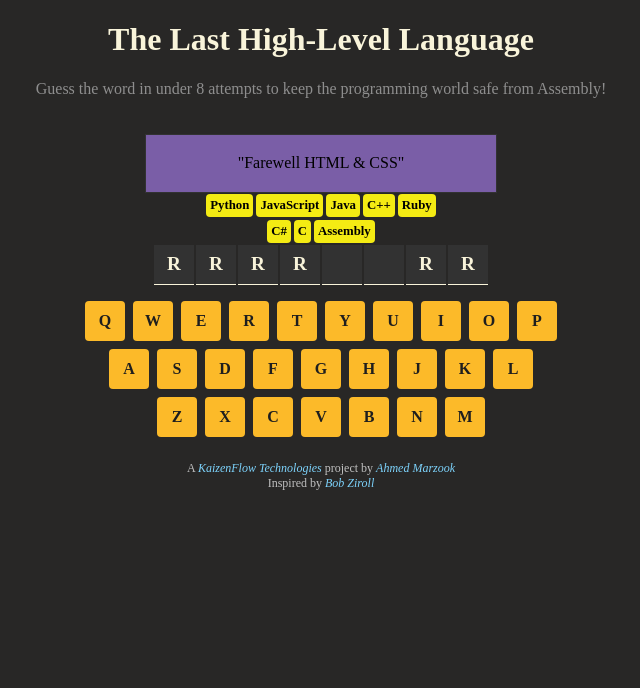
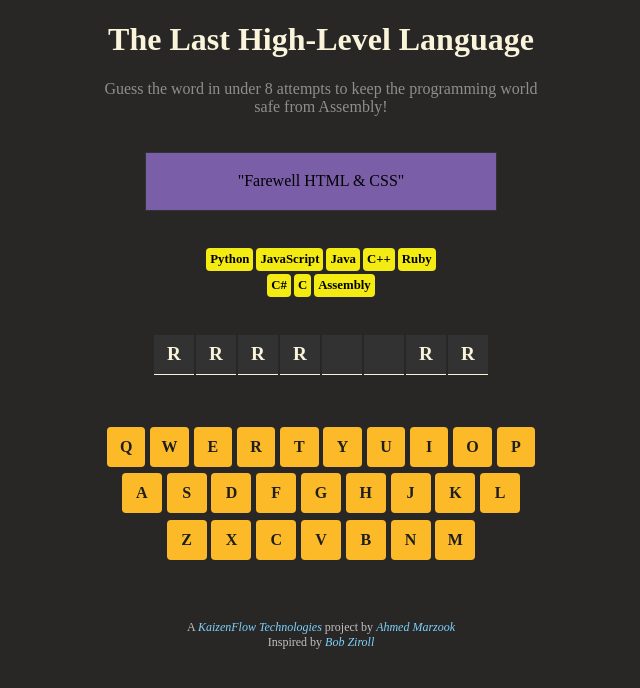
Before and after one commit to ahmed-marzook/The-Last-High-Level-Language, a React (Vite) app: page / in a window 1280 px wide. Shown: the top 688 px of the page, without its empty margins (319-959 px from the left). Built offline with nearby package versions, Linux system fonts and the light colour scheme.

Commit message:
Changed Sizing between componenets

```diff
--- a/src/pages/GamePage.css
+++ b/src/pages/GamePage.css
@@ -4,7 +4,7 @@
   flex-direction: column;
   align-items: center;
   justify-content: center;
-  max-width: 600px;
+  max-width: 460px;
 }
 .game-header {
   text-align: center;
@@ -38,6 +38,7 @@
   align-items: center;
   justify-content: center;
   width: 255px;
+  margin-top: 36px;
 }
 
 .language-life {
@@ -54,6 +55,7 @@
   display: grid;
   grid-auto-flow: column;
   gap: 2px;
+  margin-top: 36px;
 }
 
 .letter-answer {
@@ -78,7 +80,7 @@
   gap: 0.25rem;
   width: 100%;
   max-width: 37.5rem;
-  margin: 0 auto;
+  margin: 36px auto;
   padding: 0.5rem;
 }
 
@@ -123,12 +125,12 @@
 
 @media (min-width: 40rem) {
   .game-keyboard {
-    gap: 0.5rem;
+    gap: 0.4rem;
     padding: 1rem;
   }
 
   .row {
-    gap: 0.5rem;
+    gap: 0.3rem;
   }
 
   .key {
```
